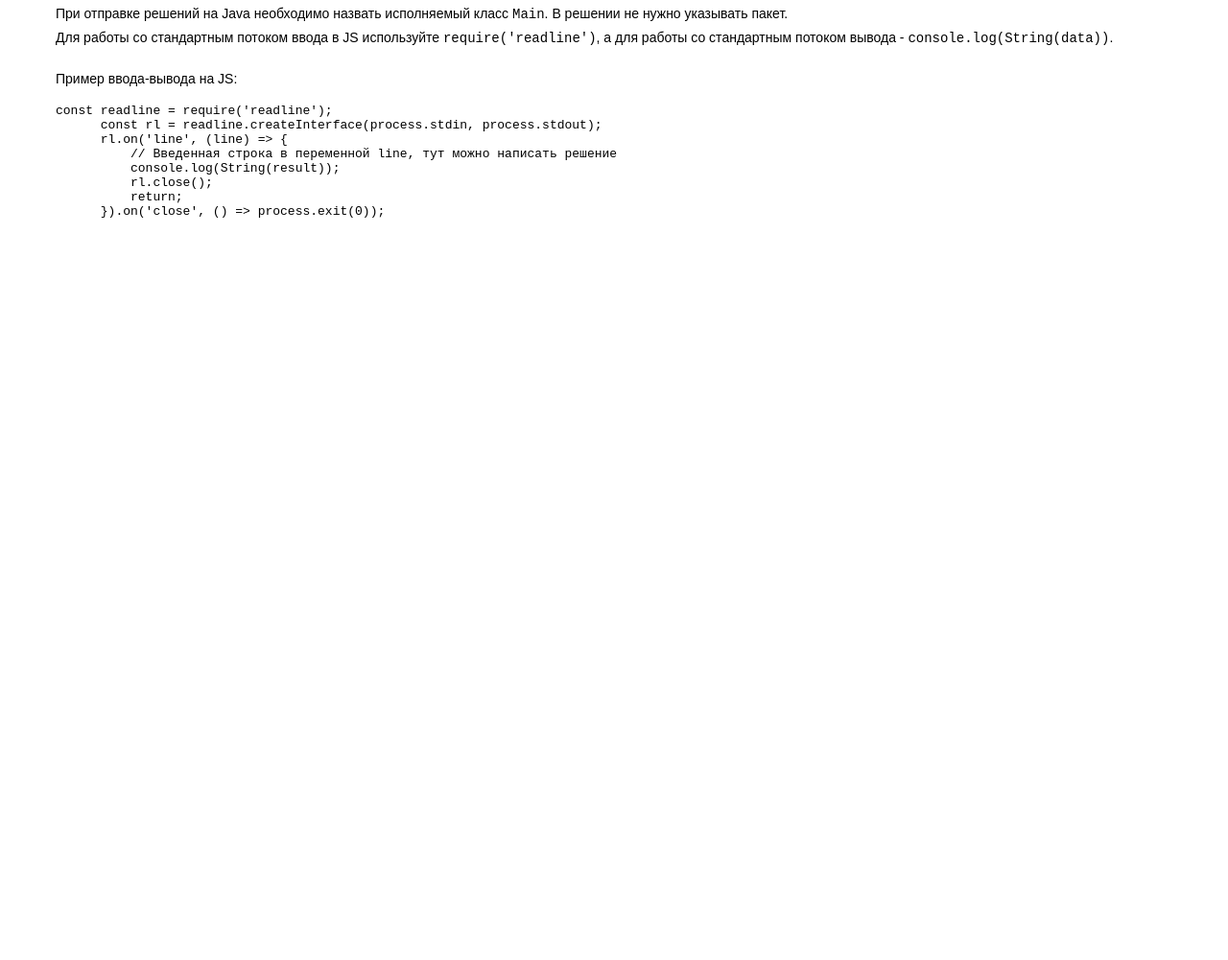
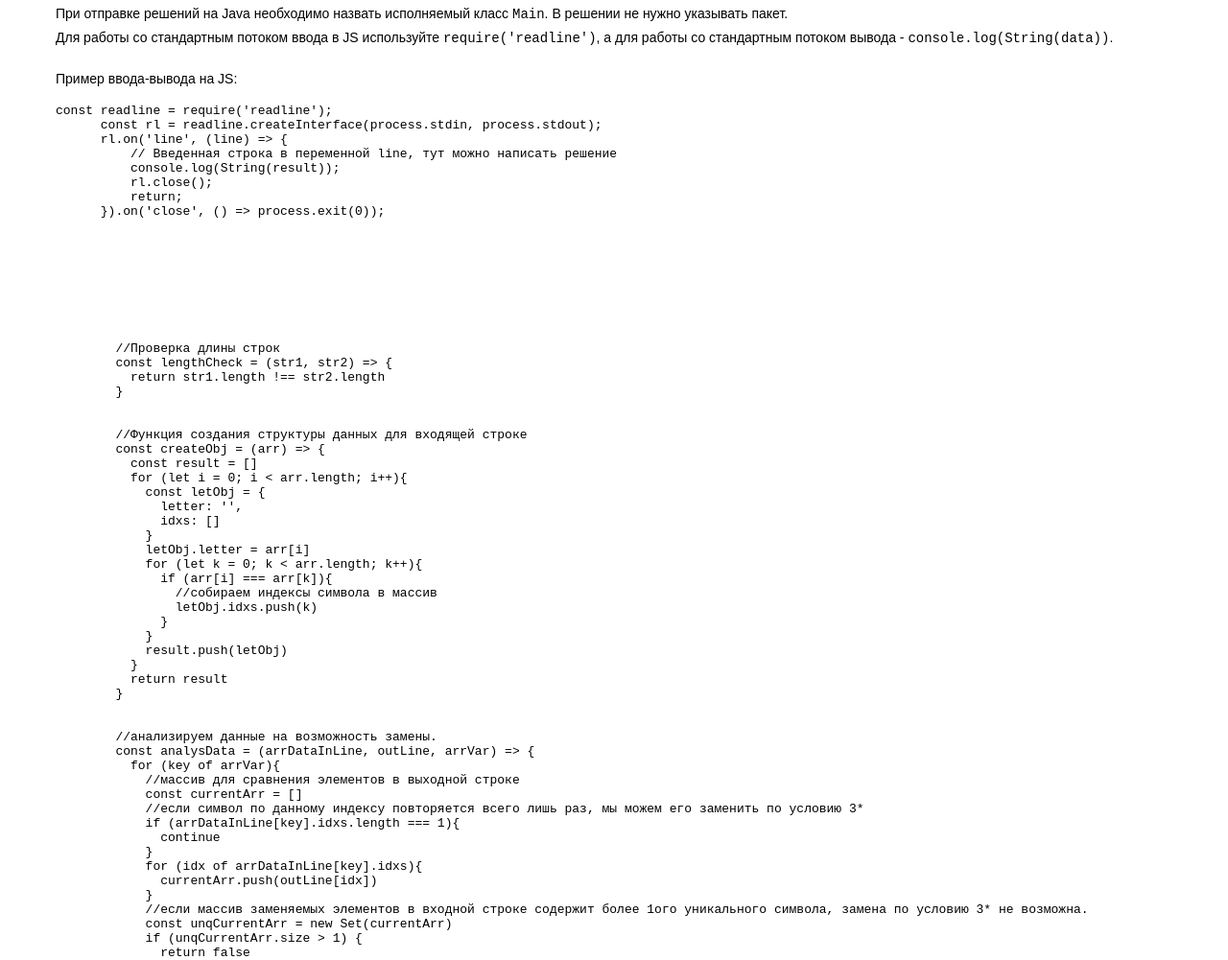
Before and after one commit to aeroman256/hh-test, a plain HTML site: page index.html in a window 1280 px wide. Shown: the part 1279-2280 px from the top of the page at 96% size. Before the commit the page ends 1583 px from the top, so only its background shows below. Drawn offline with Linux system fonts and the light colour scheme.

Commit message:
add task

```diff
--- a/index.html
+++ b/index.html
@@ -59,6 +59,93 @@
           return;
       }).on('close', () =&gt; process.exit(0));
       </code></pre>
+      <br>
+      <br>
+      <br>
+      <br>
+      <pre><code>
+        //Проверка длины строк
+        const lengthCheck = (str1, str2) => {
+          return str1.length !== str2.length
+        }
+
+
+        //Функция создания структуры данных для входящей строке
+        const createObj = (arr) => {
+          const result = []
+          for (let i = 0; i < arr.length; i++){
+            const letObj = {
+              letter: '',
+              idxs: []
+            }
+            letObj.letter = arr[i]
+            for (let k = 0; k < arr.length; k++){
+              if (arr[i] === arr[k]){
+                //собираем индексы символа в массив
+                letObj.idxs.push(k)
+              }
+            }
+            result.push(letObj)
+          }
+          return result
+        }
+
+
+        //анализируем данные на возможность замены.
+        const analysData = (arrDataInLine, outLine, arrVar) => {
+          for (key of arrVar){
+            //массив для сравнения элементов в выходной строке
+            const currentArr = []
+            //если символ по данному индексу повторяется всего лишь раз, мы можем его заменить по условию 3*
+            if (arrDataInLine[key].idxs.length === 1){
+              continue
+            }
+            for (idx of arrDataInLine[key].idxs){
+              currentArr.push(outLine[idx])
+            }
+            //если массив заменяемых элементов в входной строке содержит более 1ого уникального символа, замена по условию 3* не возможна.
+            const unqCurrentArr = new Set(currentArr)
+            if (unqCurrentArr.size > 1) {
+              return false
+            }
+          }
+          return true
+        }
+
+
+        //Получаем массив индексов символов, которые различаются во входящих данных относительно результата
+        const arrIdxsVariousLetters = (line, outLine) => {
+          const result = []
+          for (let i = 0; i < line.length; i++){
+            if (line[i] !== outLine[i]){
+              result.push(i)
+            }
+          }
+          return result
+        }
+
+        //Main function
+        const result = (realLine) => {
+          //Пеобразуем входные данные в массивы
+          const arrRealLine = realLine.split(" ").map(str => str.split(''))
+          const inLine = arrRealLine[0]
+          const outLine = arrRealLine[1]
+          //Проверяем длинну входного и выходного массива
+          if (lengthCheck(inLine, outLine)) {
+            return 0
+          }
+
+
+          //Создание структуры данных для анализа
+          //Получаем массив объектов вида {letter: 'а', idxs:[]}. Массив idxs содержит индексы символа в строке.
+          const arrDataInLine = createObj(inLine)
+          if (analysData(arrDataInLine, outLine, arrIdxsVariousLetters(inLine, outLine))){
+            return 1
+          }
+          return 0
+        }
+
+      </code></pre></div></div></div></div></div></div>
   </div>
 </div>
 
```
